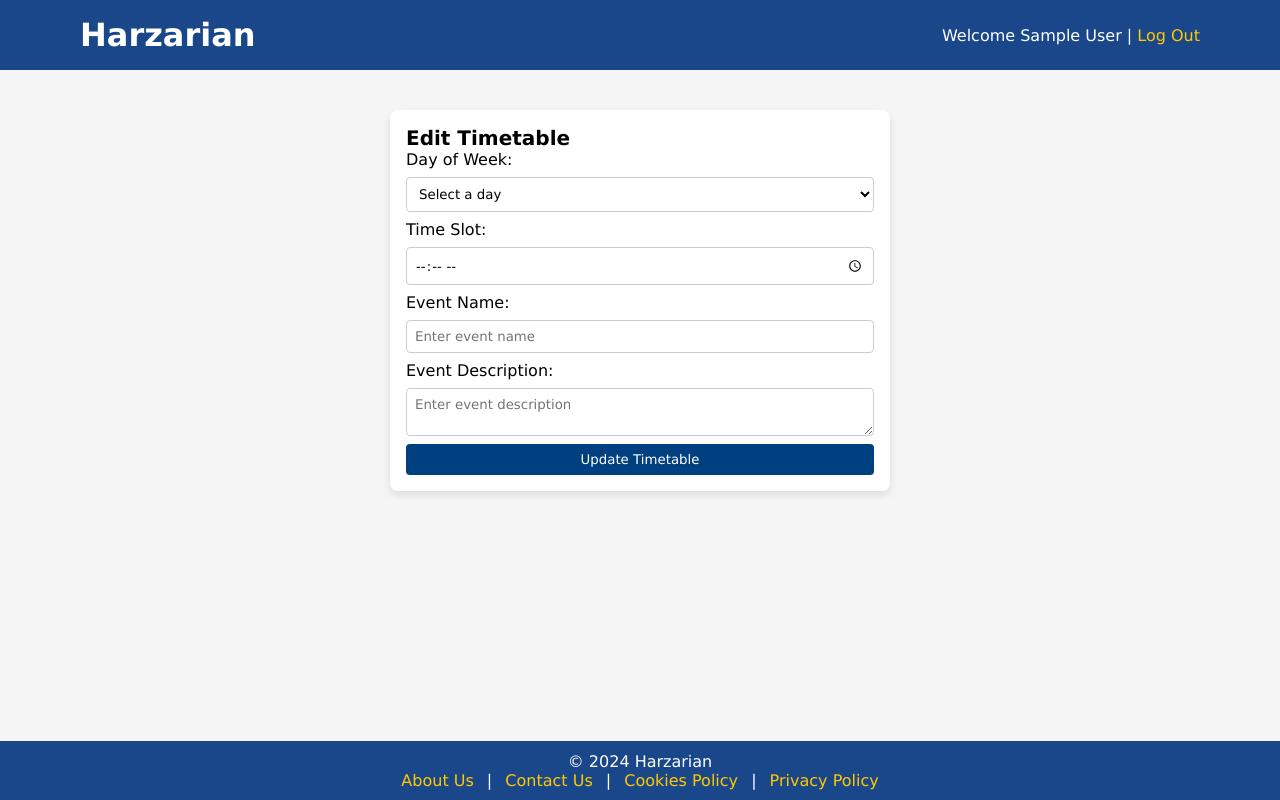
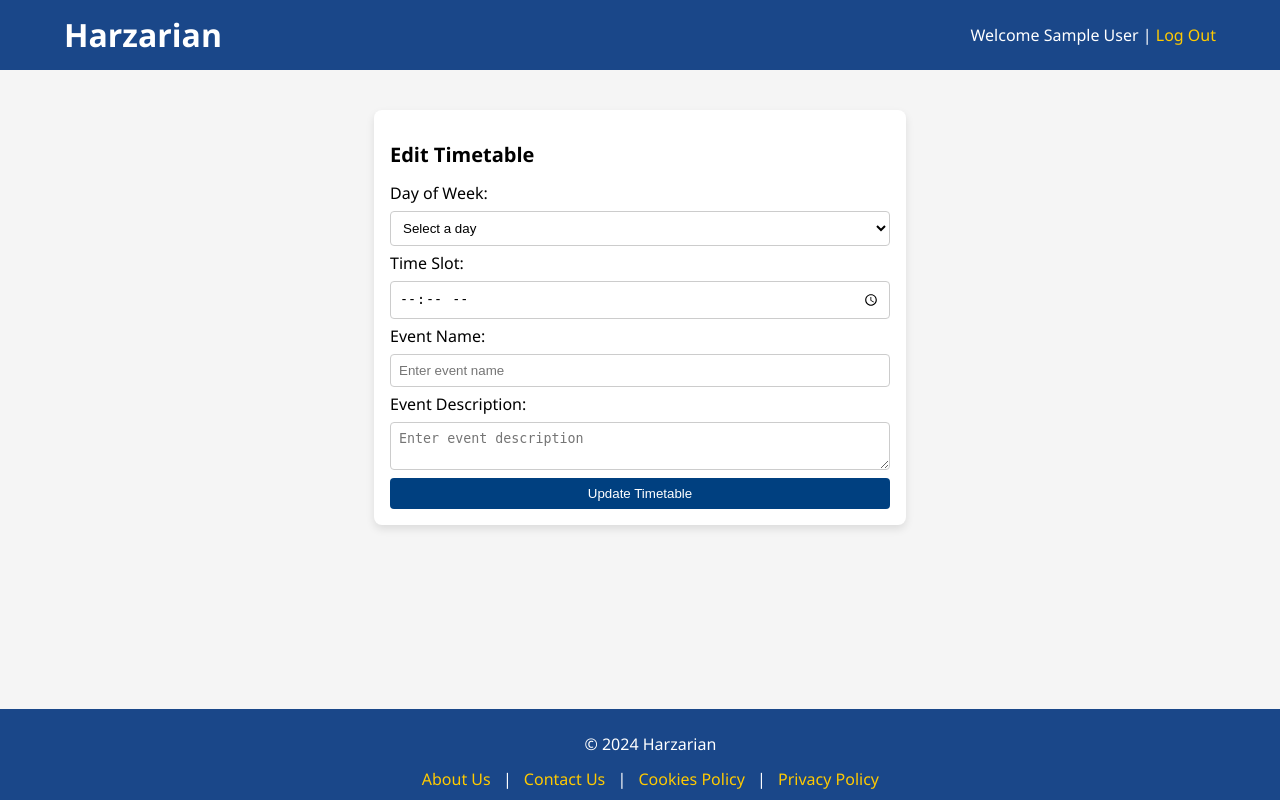
Before and after one commit to raza101101/Better-moodle, a PHP site: page /php/edit_timetable.php in a window 1280 px wide. Run offline with PHP 8.4, Linux system fonts and the light colour scheme; the visitor is signed in with stand-in values (Sample User, id 1); data that the repository does not hold is empty.

Commit message:
Small style fix

```diff
--- a/css/edit_timetable.css
+++ b/css/edit_timetable.css
@@ -1,18 +1,14 @@
 /* General Styles */
-* {
-    margin: 0;
-    box-sizing: border-box;
-    font-family: 'Verdana', sans-serif;
-}
-
 body {
-    min-height: 100vh;
     margin: 0;
     padding: 0;
+    font-family: 'Segoe UI', Tahoma, Geneva, Verdana, sans-serif;
+    line-height: 1.2;
+    background-color: #f5f7fa;
+    min-height: 100vh;
     display: flex;
     flex-direction: column;
-    background-color: #f5f5f5; /* Light gray background for consistency */
-    color: #000; /* Black text for readability on light background */
+    overflow-x: hidden;
 }
 
 /* Fade In Effect */
```
